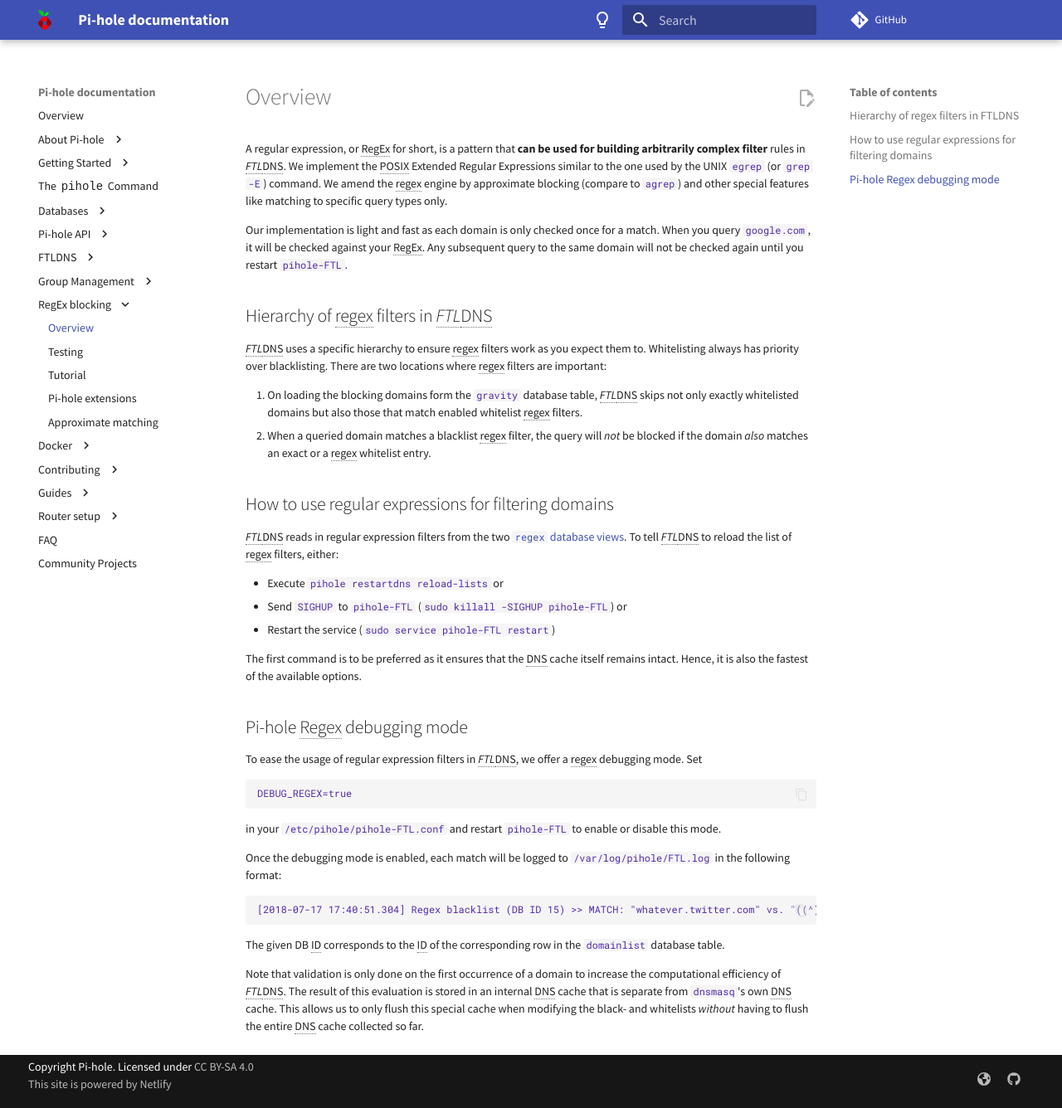
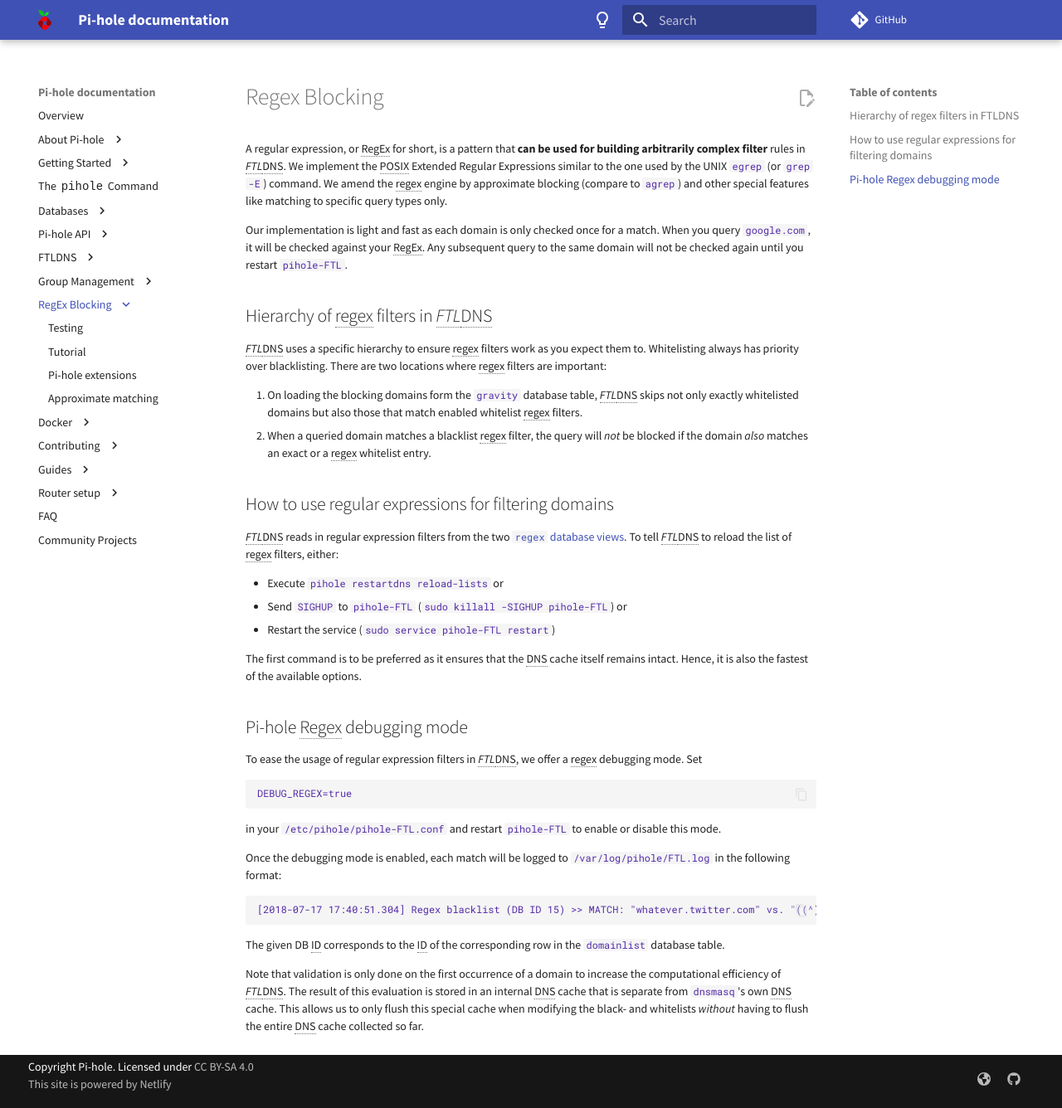
Before and after one commit to pi-hole/docs, an MkDocs documentation site: the page built from docs/regex/index.md, in a window 1280 px wide and 1336 px high. Shown: the whole window at 83% size. Built offline with MkDocs 1.6.1 and Material for MkDocs 9.7.7, drawn with Linux system fonts in a browser that asks for light colours; comment, search, counter and statistics services are not loaded.

Commit message:
RegEx Blocking section. Title Case and redirects
Signed-off-by: Adam Warner <me@adamwarner.co.uk>

```diff
--- a/mkdocs.yml
+++ b/mkdocs.yml
@@ -151,8 +151,8 @@
   - 'Group Management':
     - 'Group Management': group_management/index.md
     - 'Examples': group_management/example.md
-  - 'RegEx blocking':
-    - "Overview": regex/overview.md
+  - 'RegEx Blocking':
+    - "Regex Blocking": regex/index.md
     - "Testing": regex/testmode.md
     - "Tutorial": regex/tutorial.md
     - "Pi-hole extensions": regex/pi-hole.md
@@ -262,8 +262,8 @@
         'guides/nginx-configuration.md': 'guides/webserver/nginx.md'
         'guides/caddy-configuration.md': 'guides/webserver/caddy.md'
         'guides/traefik-configuration-nodocker.md': 'guides/webserver/traefik-nodocker.md'
-        'ftldns/regex/index.md': regex/overview.md
-        'ftldns/regex/overview.md': regex/overview.md
+        'ftldns/regex/index.md': regex/index.md
+        'ftldns/regex/overview.md': regex/index.md
         'ftldns/regex/tutorial.md': regex/tutorial.md
         'database/gravity/example.md': group_management/example.md
         'core/pihole-command.md': main/pihole-command.md
@@ -272,3 +272,4 @@
         'database/gravity/recovery.md': database/domain-database/recovery.md
         'database/gravity/groups.md': database/domain-database/groups.md
         'group_management/groups.md': group_management/index.md
+        'regex/overview.md': regex/index.md
```
Also changed, not shown: docs/ftldns/configfile.md (+1 -1 lines), docs/main/pihole-command.md (+1 -1 lines), docs/regex/index.md (renamed from docs/regex/overview.md).
